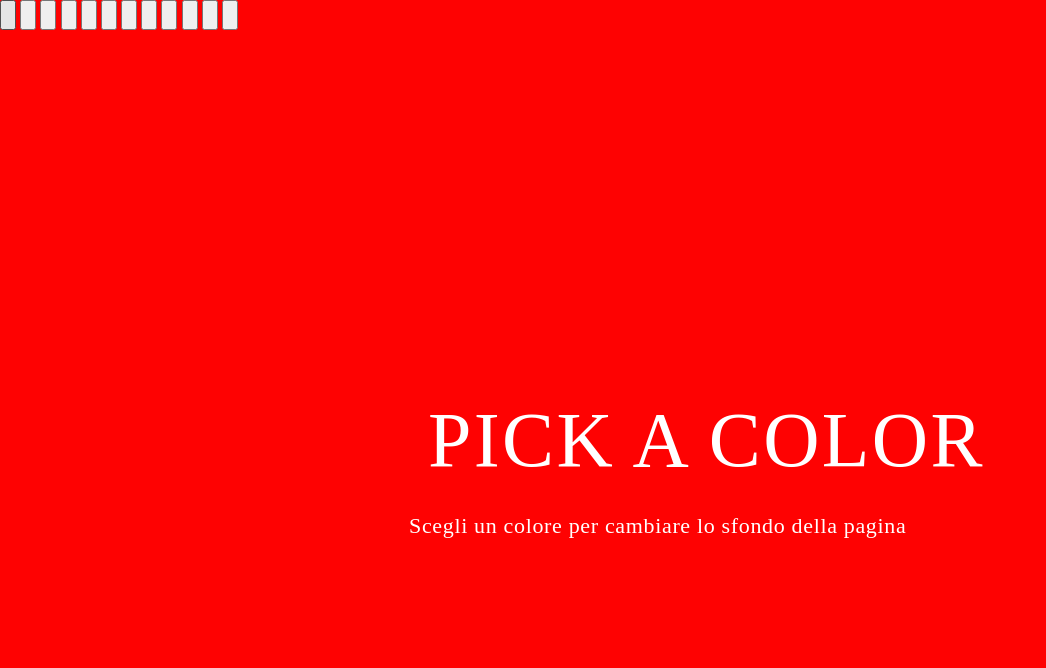
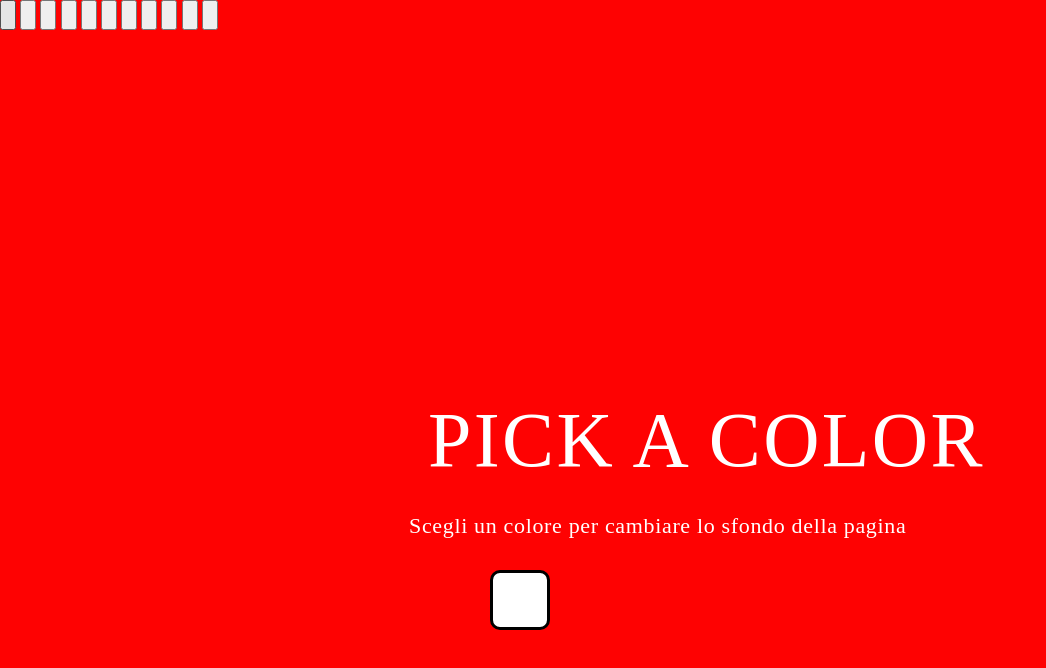
Before and after one commit to MattiaMagaletti/colorpicler, a plain HTML site: page index.html in a window 1280 px wide. Shown: the whole page, without its empty margins (0-1046 px from the left). Drawn offline with nearby package versions, Linux system fonts and the light colour scheme.

Commit message:
bottone1

```diff
--- a/static/css/style.css
+++ b/static/css/style.css
@@ -37,3 +37,19 @@ letter-spacing: 0.03em;
 
 color: #FFFFFF;
 }
+
+
+#bott1 {
+    box-sizing: border-box;
+
+    position: absolute;
+    width: 60px;
+    height: 60px;
+    left: 490px;
+    top: 570px;
+
+    background: #FFFFFF;
+    border: 3px solid #000000;
+    border-radius: 10px;
+
+}
```
